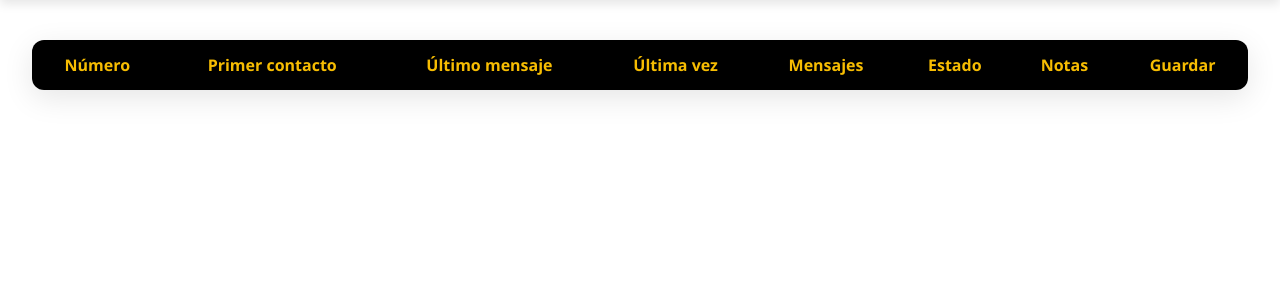
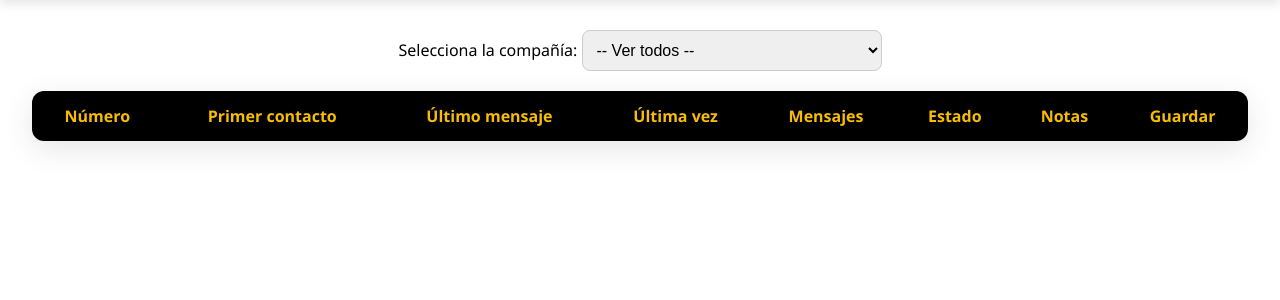
Before and after one commit to Sundingalue/multi-bot-inteligente-v1, a Flask app: page /panel in a window 1280 px wide. Shown: the part 81-381 px from the top of the page. Run offline with Flask 3, Linux system fonts and the light colour scheme; the visitor is signed in with stand-in values (Sample User, id 1); lists and menus that the app fills with data are empty.

Commit message:
Actualizar diseño del panel con filtro por compañía

```diff
--- a/templates/panel.html
+++ b/templates/panel.html
@@ -43,9 +43,22 @@
             color: #000;
         }
 
+        .filter-container {
+            text-align: center;
+            margin: 30px 0 10px 0;
+        }
+
+        .filter-container select {
+            padding: 10px;
+            font-size: 16px;
+            border-radius: 8px;
+            border: 1px solid #ccc;
+            width: 300px;
+        }
+
         table {
             width: 95%;
-            margin: 40px auto;
+            margin: 20px auto 40px auto;
             border-collapse: collapse;
             border-radius: 12px;
             overflow: hidden;
@@ -65,7 +78,7 @@
             text-align: center;
         }
 
-        input[type="text"], select {
+        input[type="text"], select.estado {
             padding: 6px;
             width: 90%;
             border: 1px solid #ccc;
@@ -107,6 +120,19 @@
         </form>
     </div>
 
+    <div class="filter-container">
+        <label for="botFilter">Selecciona la compañía:</label>
+        <select id="botFilter" onchange="filtrarBot()">
+            <option value="todos">-- Ver todos --</option>
+            {% for numero, datos in leads.items() %}
+                {% if datos.bot not in bots_vistos %}
+                    {% set _ = bots_vistos.append(datos.bot) %}
+                    <option value="{{ datos.bot }}">{{ datos.bot }}</option>
+                {% endif %}
+            {% endfor %}
+        </select>
+    </div>
+
     <table>
         <thead>
             <tr>
@@ -120,16 +146,17 @@
                 <th>Guardar</th>
             </tr>
         </thead>
-        <tbody>
+        <tbody id="tabla-leads">
+            {% set bots_vistos = [] %}
             {% for numero, datos in leads.items() %}
-            <tr>
+            <tr class="fila-lead" data-bot="{{ datos.bot }}">
                 <td><a href="/conversacion/{{ numero }}" class="numero-link">{{ numero }}</a></td>
                 <td>{{ datos.first_seen }}</td>
                 <td>{{ datos.last_message }}</td>
                 <td>{{ datos.last_seen }}</td>
                 <td>{{ datos.messages }}</td>
                 <td>
-                    <select id="estado-{{ loop.index }}">
+                    <select class="estado" id="estado-{{ loop.index }}">
                         <option value="nuevo" {% if datos.status == 'nuevo' %}selected{% endif %}>nuevo</option>
                         <option value="pendiente" {% if datos.status == 'pendiente' %}selected{% endif %}>pendiente</option>
                         <option value="agendado" {% if datos.status == 'agendado' %}selected{% endif %}>agendado</option>
@@ -162,6 +189,20 @@
             .then(data => alert('✅ Lead actualizado'))
             .catch(error => alert('❌ Error al guardar'));
         }
+
+        function filtrarBot() {
+            const botSeleccionado = document.getElementById("botFilter").value;
+            const filas = document.querySelectorAll(".fila-lead");
+
+            filas.forEach(fila => {
+                const bot = fila.getAttribute("data-bot");
+                if (botSeleccionado === "todos" || bot === botSeleccionado) {
+                    fila.style.display = "";
+                } else {
+                    fila.style.display = "none";
+                }
+            });
+        }
     </script>
 </body>
 </html>
```
